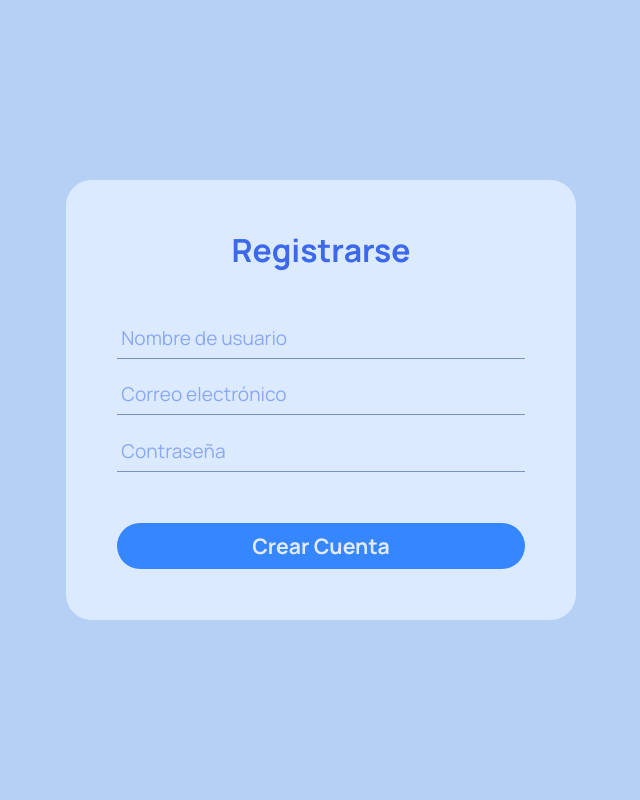
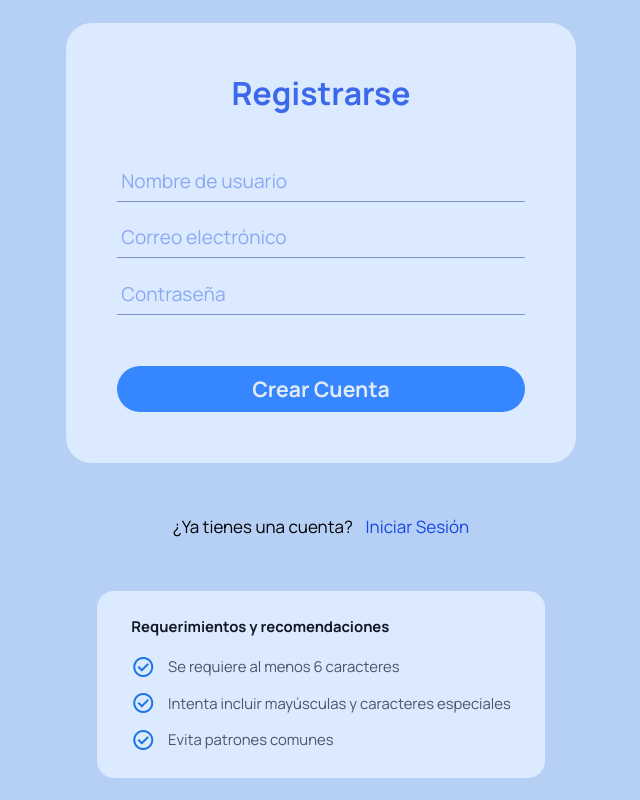
Before and after one commit to Matisalinas23/Agenda_Web, a React (Vite) app: page /register in a window 1280 px wide. Shown: the whole page, without its empty margins (319-959 px from the left). Built offline with nearby package versions, Linux system fonts and the light colour scheme.

Commit message:
feat(register): add password requirements UI and link to login screen

```diff
--- a/src/screens/register.tsx
+++ b/src/screens/register.tsx
@@ -33,7 +33,9 @@ export default function Register() {
   }
 
   return (
-    <div className="h-full flex bg-background dark:bg-background-dark items-center justify-center">
+    <div className="h-full flex flex-col bg-background dark:bg-background-dark items-center justify-center gap-12">
+
+      {/* Formulario de registro */}
       <form onSubmit={handleSubmit} className="px-12 py-12 w-120 bg-secondary dark:bg-secondary-dark rounded-3xl flex flex-col items-center justify-center gap-12">
         <h2 className="text-accent dark:text-accent-dark font-bold text-3xl">Registrarse</h2>
         <div className="w-full flex flex-col gap-4">
@@ -50,6 +52,36 @@ export default function Register() {
         </div>
         <ButtonRegister type="submit" text="Crear Cuenta" />
       </form>
+
+      {/* ¿Ya tienes una cuenta? */}
+      <div className="flex items-center justify-center gap-3">
+        <p>¿Ya tienes una cuenta?</p>
+        <button
+          onClick={() => navigate("/login")}
+          className="text-blue-700 cursor-pointer dark:text-accent-dark font-normal text-md hover:text-primary"
+        >
+          Iniciar Sesión
+        </button>
+      </div>
+
+      {/* Requerimientos y recomendaciones */}
+      <div className="bg-secondary px-8 py-6 rounded-2xl">
+        <h4 className="text-sm font-bold text-gray-900 dark:text-white mb-4">Requerimientos y recomendaciones</h4>
+        <ul className="space-y-3">
+          <li className="flex items-center gap-3 text-sm text-gray-600 dark:text-gray-400">
+            <span className="material-symbols-outlined text-base text-[#1a73e8]">check_circle</span>
+            Se requiere al menos 6 caracteres
+          </li>
+          <li className="flex items-center gap-3 text-sm text-gray-600 dark:text-gray-400">
+            <span className="material-symbols-outlined text-base text-[#1a73e8]">check_circle</span>
+            Intenta incluir mayúsculas y caracteres especiales
+          </li>
+          <li className="flex items-center gap-3 text-sm text-gray-600 dark:text-gray-400">
+            <span className="material-symbols-outlined text-base text-[#1a73e8]">check_circle</span>
+            Evita patrones comunes
+          </li>
+        </ul>
+      </div>
     </div>
   )
 }
```
Lines whose indentation alone changed are shown as unchanged.
